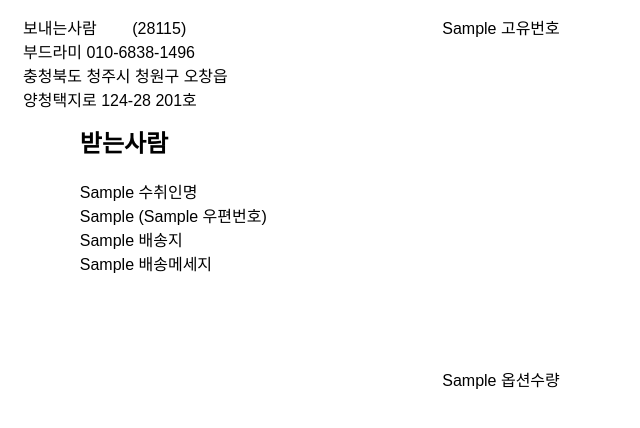
After one commit to blancgoat/booodrami-print, a Django app: template pdf/templates/pdf/withOption.html in a window 1280 px wide. The commit adds this page. Shown: the top 428 px of the page, without its empty margins (0-640 px from the left). Run offline with Django 4.2, Linux system fonts and the light colour scheme; the template is opened without the code that fills it: most values are stand-ins (such as "Sample title", 1, 10 or a date in 2020); some web fonts are replaced.

Commit message:
옵션기능(하드코딩)추가

```diff
--- /dev/null
+++ b/pdf/templates/pdf/withOption.html
@@ -0,0 +1,56 @@
+<!DOCTYPE html>
+<html>
+  <head>
+    <meta charset="utf-8" />
+    <style>
+      @import url(//fonts.googleapis.com/earlyaccess/Sans-Serif.css);
+      p,
+      span {
+        margin: 0px;
+        font-family: "Sans-Serif", Arial;
+      }
+
+      h2 {
+        font-family: "Sans-Serif", Arial;
+      }
+    </style>
+  </head>
+  <body style="width: 150mm">
+    {% for row in excel %}
+    <div style="position: relative; height: 99.5mm; margin: 4mm; padding: 0mm">
+      <div style="height: 70px">
+        <div style="float: left">
+          <div style="width: 250px; height: 50px">
+            <span style="margin: 0px"
+              >보내는사람 &nbsp; &nbsp; &nbsp; &nbsp;(28115)</span
+            >
+            <p style="margin: 0px">부드라미 010-6838-1496</p>
+            <p style="margin: 0px">충청북도 청주시 청원구 오창읍</p>
+            <p style="margin: 0px">양청택지로 124-28 201호</p>
+          </div>
+        </div>
+        <p style="float: right">{{row.고유번호}}</p>
+      </div>
+      <div style="padding-top: 5mm; padding-left: 15mm">
+        <h2>받는사람</h2>
+        <div>
+          <p>{{row.수취인명}}</p>
+          <p>
+            <span>{{row.수취인연락처1}}</span>
+            <span>({{row.우편번호}})</span>
+          </p>
+          <p>{{row.배송지}}</p>
+          {% if row.배송메세지 != row.배송메세지 %}
+          <p>&nbsp;</p>
+          {% else %}
+          <p>{{row.배송메세지}}</p>
+          {% endif %}
+        </div>
+      </div>
+      <p style="position: absolute; right: 0px; bottom: 0px">
+        {{row.옵션수량}}
+      </p>
+    </div>
+    {% endfor %}
+  </body>
+</html>
--- a/pdf/urls.py
+++ b/pdf/urls.py
@@ -4,4 +4,5 @@ from . import views
 
 urlpatterns = [
     path('', views.index, name='index'),
+    path('withOption', views.withOption, name='withOption'),
 ]
--- a/print/urls.py
+++ b/print/urls.py
@@ -4,4 +4,5 @@ from . import views
 
 urlpatterns = [
     path('', views.index, name='index'),
+    path('withOption', views.withOption, name='withOption'),
 ]
```
Also changed, not shown: pdf/models.py (+30 -11 lines), pdf/views.py (+9 -0 lines), print/views.py (+18 -1 lines), upload/templates/upload/index.html (+7 -0 lines), upload/static/images/downloadWithOption.png (added), upload/static/images/previewWithOption.png (added).
